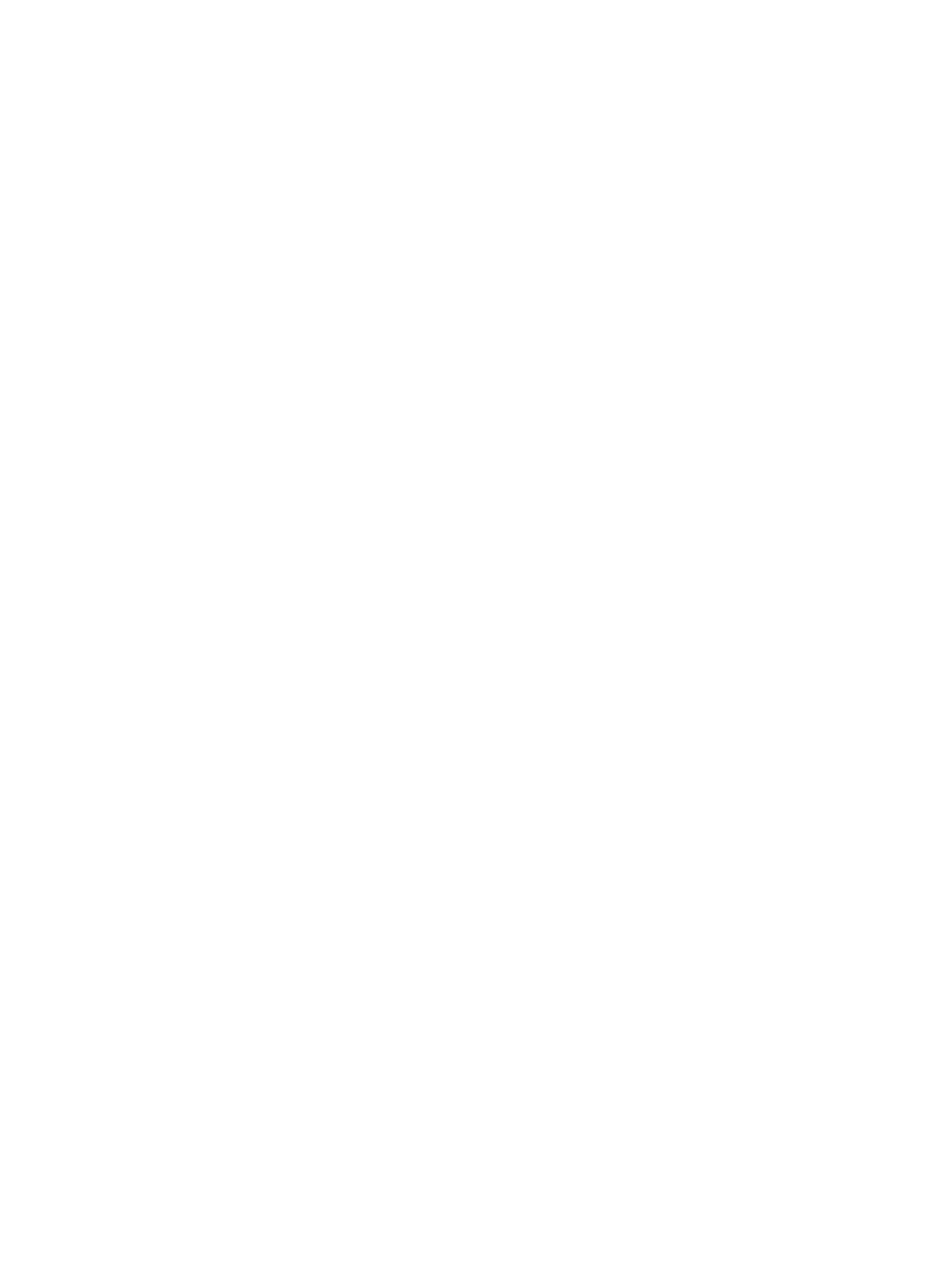
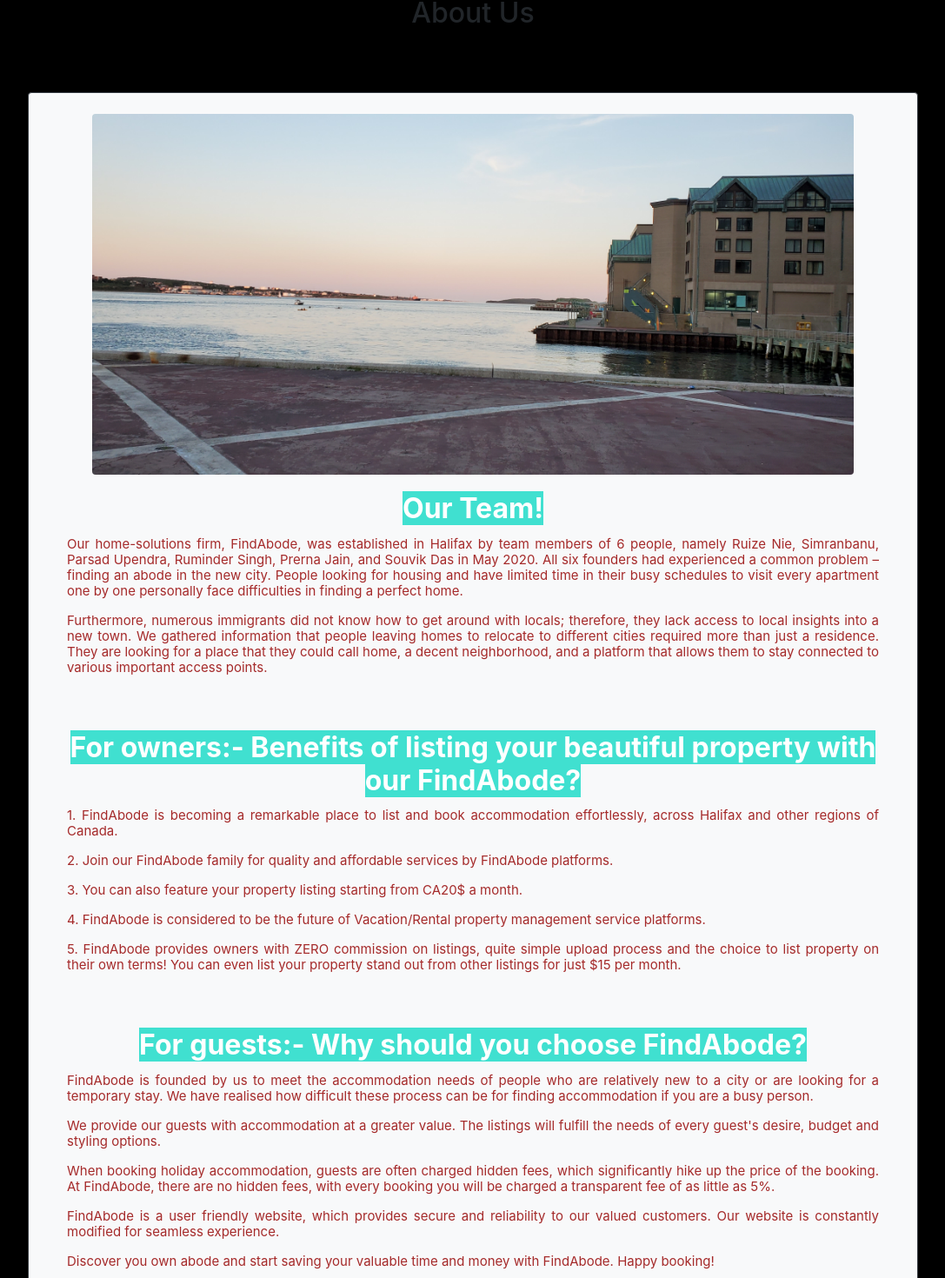
Before and after one commit to uanthwal/Group16_FindAbode, a React (Create React App) app: page /about in a window 1280 px wide. Shown: the part 76-1546 px from the top of the page at 87% size, without its empty margins (96-1183 px from the left). Before the commit the page ends 800 px from the top, so only its background shows below. Built offline with nearby package versions, Linux system fonts and the light colour scheme.

Commit message:
Adding AboutUS page

```diff
--- a/src/App.js
+++ b/src/App.js
@@ -14,6 +14,7 @@
 
 import ContactUs from './components/ContactUs';
 import Blogs from './components/Blogs';
+import AboutUs from "./components/AboutUs";
 
 class App extends Component {
   render() {
@@ -33,7 +34,7 @@
             <Route exact path="/search-results" component={SearchResults} />
             <Route exact path="/blog" component={Blogs}/>
             <Route exact path="/favorite" />
-            <Route exact path="/about" />
+            <Route exact path="/about" component={AboutUs}/>
             <Route exact path="/contact" component={ContactUs} />
             <Route exact path="/faq" />
             <Redirect to="/" />
--- /dev/null
+++ b/src/components/AboutUs.js
@@ -0,0 +1,92 @@
+import React, { Component } from 'react';
+
+import AboutUsImg from '../images/AboutUs.jpg';
+
+import Links from './Links';
+import Footer from './Footer';
+
+class AboutUs extends Component {
+    render() {
+        return (
+            <div style={{backgroundColor:"ThreeDHighlight"}}>
+                <h2 class="text-center mt-5 p-4 mx-auto">About Us</h2>
+                <div class="card bg-light mt-5 p-4 border-dark mx-auto" style={{ width: '80%'}}>
+                    <img
+                        class="card-img-top mx-auto rounded d-block"
+                        src={AboutUsImg}
+                        style={{ width: '90%' }}
+                        alt="profile image"
+                    />
+                    <div class="card-body">
+                        <h2 class="card-title text-center">
+                            <span style={{backgroundColor:"turquoise",textDecorationStyle:"wavy",color:"AppWorkspace",fontWeight:"bold"}}>Our Team!</span>
+                        </h2>
+                        <p class="card-text text-justify " style={{color:"brown",fontWeight:"italic"}}>
+                            Our home-solutions firm, FindAbode, was established in Halifax by team
+                            members of 6 people, namely Ruize Nie, Simranbanu, Parsad Upendra, Ruminder Singh, Prerna Jain, and
+                            Souvik Das in May 2020. All six founders had experienced a common problem – finding an abode in
+                            the new city.
+                            People looking for housing and have limited time in their busy schedules to visit every
+                            apartment one by one personally face difficulties in finding a perfect home.
+                        </p>
+                        <p className="card-text text-justify " style={{color:"brown",fontWeight:"italic"}}>
+                            Furthermore, numerous immigrants did not know how to get around with locals; therefore, they
+                            lack access to local insights into a new town.
+                            We gathered information that people leaving homes to relocate to different cities required
+                            more
+                            than just a residence. They are looking for a place that they could call home, a decent
+                            neighborhood, and a platform that allows them to stay connected to various important access
+                            points.
+                        </p>
+                    </div>
+                    <br/>
+                    <div className="card-body">
+                        <h2 className="card-title text-center">
+                            <span style={{backgroundColor:"turquoise",textDecorationStyle:"wavy",color:"AppWorkspace",fontWeight:"bold"}}>For owners:- Benefits of listing your beautiful property with our FindAbode?</span>
+                        </h2>
+                        <p className="card-text text-justify " style={{color:"brown",fontWeight:"italic"}}>
+                            1. FindAbode is becoming a remarkable place to list and book accommodation effortlessly, across Halifax and other regions of Canada.
+                        </p>
+                        <p className="card-text text-justify " style={{color:"brown",fontWeight:"italic"}}>
+                            2. Join our FindAbode family for quality and affordable services by FindAbode platforms.
+                        </p>
+                        <p className="card-text text-justify " style={{color:"brown",fontWeight:"italic"}}>
+                            3. You can also feature your property listing starting from CA20$ a month.
+                        </p>
+                        <p className="card-text text-justify " style={{color:"brown",fontWeight:"italic"}}>
+                            4. FindAbode is considered to be the future of Vacation/Rental property management service platforms.
+                        </p>
+                        <p className="card-text text-justify " style={{color:"brown",fontWeight:"italic"}}>
+                            5. FindAbode provides owners with ZERO commission on listings, quite simple upload process and the choice to list property on their own terms! You can even list your property stand out from other listings for just $15 per month.
+                        </p>
+                    </div>
+                    <br/>
+                    <div className="card-body">
+                        <h2 className="card-title text-center">
+                            <span style={{backgroundColor:"turquoise",textDecorationStyle:"wavy",color:"AppWorkspace",fontWeight:"bold"}}>For guests:- Why should you choose FindAbode?</span>
+                        </h2>
+                        <p className="card-text text-justify " style={{color:"brown",fontWeight:"italic"}}>
+                            FindAbode is founded by us to meet the accommodation needs of people who are relatively new to a city or are looking for a temporary stay. We have realised how difficult these process can be for finding accommodation if you are a busy person.
+                        </p>
+                        <p className="card-text text-justify " style={{color:"brown",fontWeight:"italic"}}>
+                            We provide our guests with accommodation at a greater value. The listings will fulfill the needs of every guest's desire, budget and styling options.
+                        </p>
+                        <p className="card-text text-justify " style={{color:"brown",fontWeight:"italic"}}>
+                            When booking holiday accommodation, guests are often charged hidden fees, which significantly hike up the price of the booking. At FindAbode, there are no hidden fees, with every booking you will be charged a transparent fee of as little as 5%.
+                        </p>
+                        <p className="card-text text-justify " style={{color:"brown",fontWeight:"italic"}}>
+                            FindAbode is a user friendly website, which provides secure and reliability to our valued customers. Our website is constantly modified for seamless experience.
+                        </p>
+                        <p className="card-text text-justify " style={{color:"brown",fontWeight:"italic"}}>
+                            Discover you own abode and start saving your valuable time and money with FindAbode. Happy booking!
+                        </p>
+                    </div>
+                </div>
+                <Links />
+                <Footer />
+            </div>
+        );
+    }
+}
+
+export default AboutUs;
```
Also changed, not shown: src/images/AboutUs.jpg (added), 3 other files (tests, documents, lock files or other folders).
